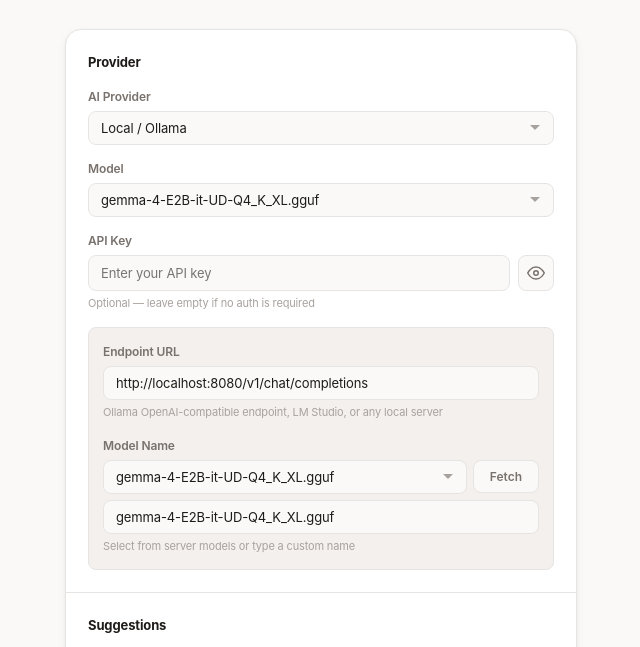
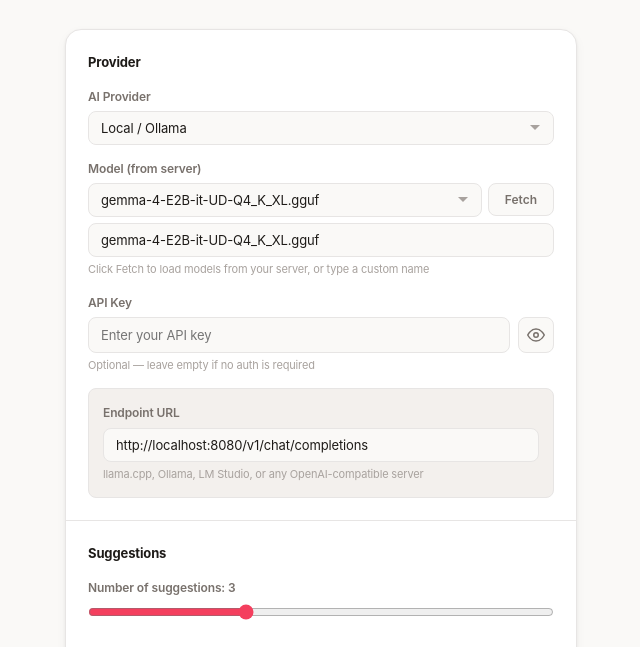
Before and after one commit to milsun/reply_helper, a browser extension: page src/settings/settings.html in a window 1280 px wide. Shown: the part 104-751 px from the top of the page, without its empty margins (319-959 px from the left). Drawn offline with Linux system fonts and the light colour scheme.

Commit message:
Fix model selection: show single fetch-driven dropdown when Local provider selected, hide confusing preset dropdown

```diff
--- a/src/settings/settings.html
+++ b/src/settings/settings.html
@@ -26,10 +26,28 @@
           </select>
         </div>
 
-        <div class="form-group">
+        <div class="form-group" id="model-select-group">
           <label for="model-select">Model</label>
           <select id="model-select" class="form-select">
           </select>
+        </div>
+
+        <div class="form-group" id="local-model-group" style="display:none">
+          <label for="local-model-select">Model (from server)</label>
+          <div class="model-fetch-row">
+            <select id="local-model-select" class="form-select" style="flex:1">
+            </select>
+            <button type="button" id="fetch-models-btn" class="btn btn-sm-fetch">Fetch</button>
+          </div>
+          <input
+            type="text"
+            id="local-model-input"
+            class="form-input"
+            placeholder="Or type a custom model name..."
+            autocomplete="off"
+            style="margin-top:6px"
+          />
+          <span class="form-hint">Click Fetch to load models from your server, or type a custom name</span>
         </div>
 
         <div class="form-group">
@@ -59,27 +77,10 @@
               type="text"
               id="local-endpoint-input"
               class="form-input"
-              placeholder="http://localhost:11434/v1"
+              placeholder="http://localhost:8080/v1/chat/completions"
               autocomplete="off"
             />
-            <span class="form-hint">Ollama OpenAI-compatible endpoint, LM Studio, or any local server</span>
-          </div>
-          <div class="form-group">
-            <label for="local-model-input">Model Name</label>
-            <div class="model-fetch-row">
-              <select id="local-model-select" class="form-select" style="flex:1">
-              </select>
-              <button type="button" id="fetch-models-btn" class="btn btn-sm-fetch">Fetch</button>
-            </div>
-            <input
-              type="text"
-              id="local-model-input"
-              class="form-input"
-              placeholder="Or type a custom model name..."
-              autocomplete="off"
-              style="margin-top:6px"
-            />
-            <span class="form-hint">Select from server models or type a custom name</span>
+            <span class="form-hint">llama.cpp, Ollama, LM Studio, or any OpenAI-compatible server</span>
           </div>
         </div>
       </section>
--- a/src/settings/settings.js
+++ b/src/settings/settings.js
@@ -7,6 +7,8 @@
     toggleApiKey: document.getElementById('toggle-api-key'),
     localSettings: document.getElementById('local-settings'),
     localEndpointInput: document.getElementById('local-endpoint-input'),
+    modelSelectGroup: document.getElementById('model-select-group'),
+    localModelGroup: document.getElementById('local-model-group'),
     localModelSelect: document.getElementById('local-model-select'),
     localModelInput: document.getElementById('local-model-input'),
     fetchModelsBtn: document.getElementById('fetch-models-btn'),
@@ -87,6 +89,8 @@
   function toggleLocalSettings(providerKey) {
     const isLocal = providerKey === 'local';
     elements.localSettings.classList.toggle('visible', isLocal);
+    elements.modelSelectGroup.style.display = isLocal ? 'none' : '';
+    elements.localModelGroup.style.display = isLocal ? '' : 'none';
     elements.apiKeyHint.textContent = isLocal ? 'Optional — leave empty if no auth is required' : (savedApiKey ? 'API key configured' : 'No API key set');
     if (isLocal && fetchedModels.length === 0) {
       populateLocalModelSelect(['gemma-4-E2B-it-UD-Q4_K_XL.gguf']);
```
